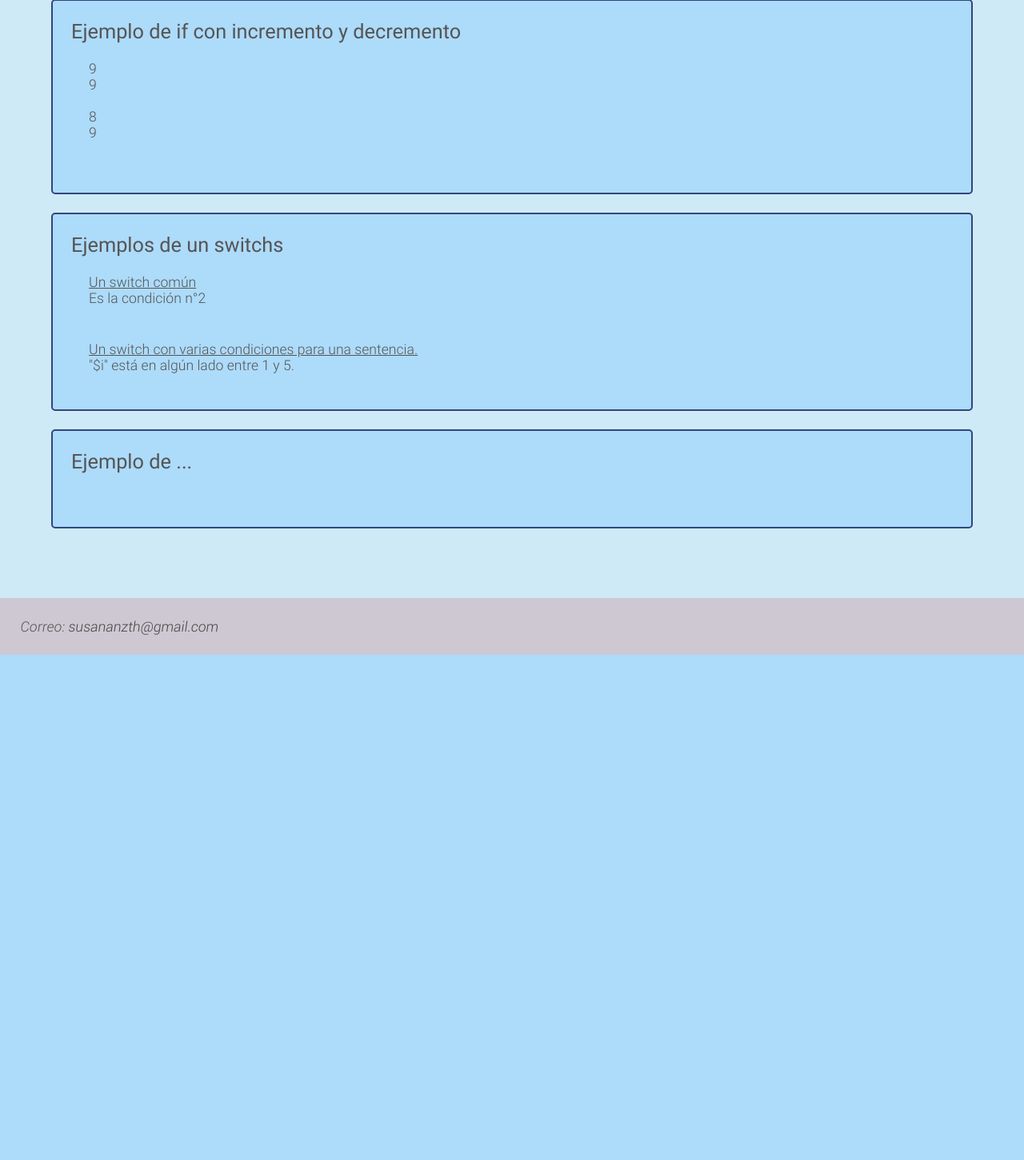
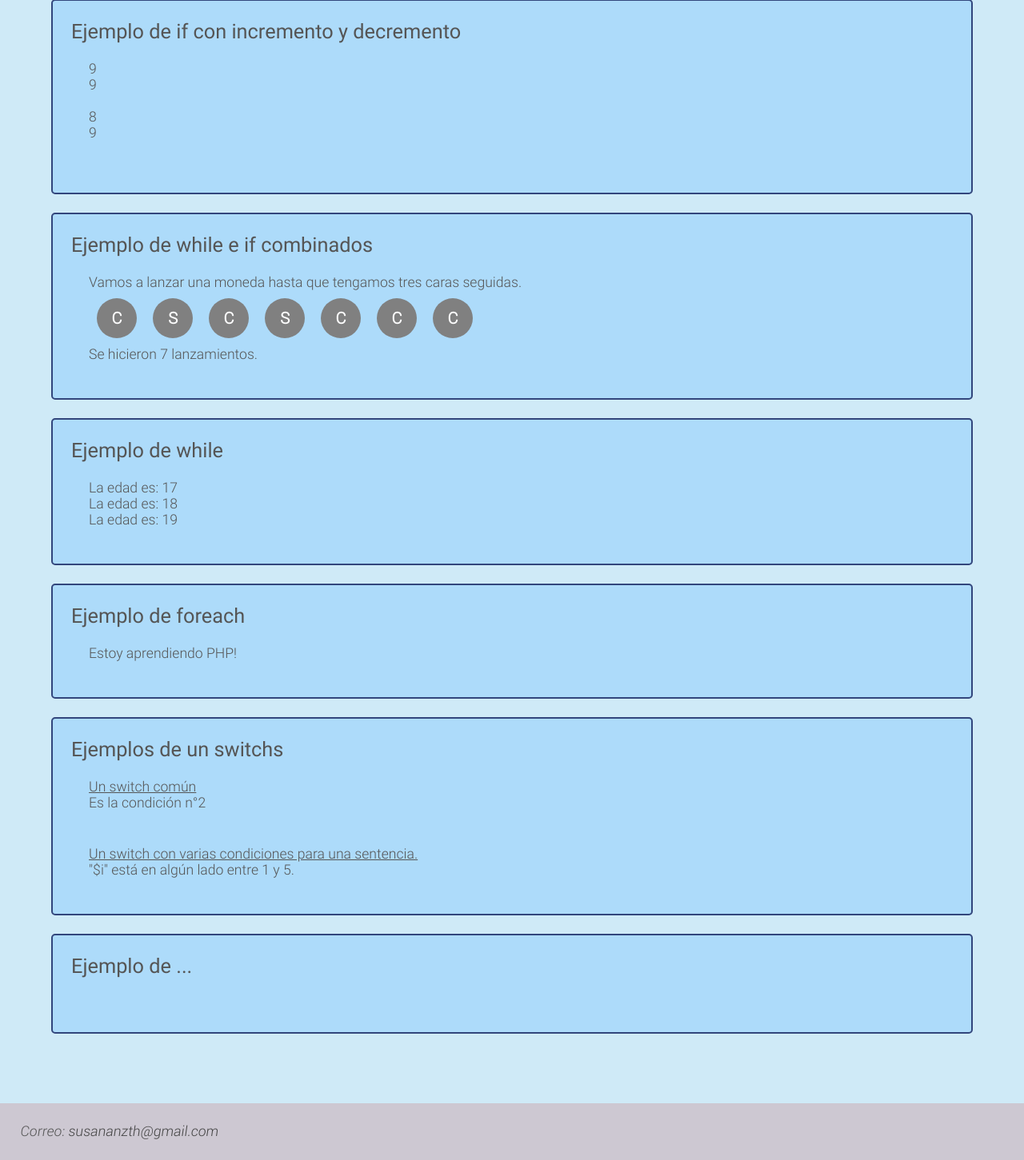
Before and after one commit to susananzth/MyGuide, a PHP site: page /php/php-flows.php in a window 1280 px wide. Shown: the part 1735-3186 px from the top of the page at 80% size. Before the commit the page ends 2554 px from the top, so only its background shows below. Run offline with PHP 8.4, Linux system fonts and the light colour scheme.

Commit message:
Añadiendo ejemplos de foreach, while y do-while

```diff
--- a/css/style.css
+++ b/css/style.css
@@ -148,6 +148,8 @@ a.btn:hover { box-shadow: 0px 4px 4px rgba(34,62,66,.5);
 /* TABLAS */
 table{ border-spacing: 0;}
 .combinate, .combinate > tbody> tr > td { border: 1px rgba(16, 119, 51, 0.81) solid;}
+.table { border: 1px rgba(50, 70, 124, 0.81) solid;}
+.table > tbody > tr > td{ border: 1px rgba(50, 70, 124, 0.81) solid; padding: 1%;}
 
 /* COLUMNS */
 .flex-container{display: -webkit-flex; display: flex; -webkit-flex-wrap: wrap;
@@ -211,3 +213,10 @@ input, textarea { border-radius: 10px; width: 80%;}
           -webkit-background-size: cover; -moz-background-size: cover;
           background-size: cover; -o-background-size: cover; height: 100%; width: 100%;}
 .title-center{ text-align: center; text-align: -webkit-center; padding: 20% 20% 5% 20%;}
+
+/* VARIOS */
+.coin {
+    height: 50px; width: 50px; border-radius: 25px; background-color: gray;
+    text-align: center; font-weight: bold; color: white;   margin: 10px;
+    display: inline-block; line-height: 50px; font-size: 20px;
+}
--- a/php/functions/functions-flows.php
+++ b/php/functions/functions-flows.php
@@ -113,6 +113,32 @@
         echo '<br/>';
     }
 
+    function exampleWhile(){
+        $edad = 17;
+        while ($edad < 20):
+            echo 'La edad es: ' . $edad . '<br>';
+            $edad = $edad + 1;
+        endwhile;
+    }
+
+    function exampleWhileIf() {
+        $conteoDeCaras = 0;
+        $conteoDeLanzamientos = 0;
+        while ($conteoDeCaras < 3) {
+            $lanzamientos = rand(0,1);
+            $conteoDeLanzamientos ++;
+            if ($lanzamientos){
+                $conteoDeCaras ++;
+                echo "<div class=\"coin\">C</div>";
+            }
+            else {
+                $conteoDeCaras = 0;
+                echo "<div class=\"coin\">S</div>";
+            }
+        }
+        echo "<p>Se hicieron {$conteoDeLanzamientos} lanzamientos.</p>";
+    }
+
     function exampleSwitchSimple(){
         $miNum = 2; // Declaro la variable.
         switch ($miNum) { //Detecta que valor está en la variable
@@ -153,6 +179,16 @@
         endswitch;//Y aquí se cierra la sintaxis alternativo.
     }
 
+    function exampleForeach(){
+        $oracion = array("Estoy ", "aprendiendo ", "PHP!");
+
+        foreach ($oracion as $palabra) {
+            echo $palabra;
+        }
+    }
+
+
+
 
 /**
  * Created by PhpStorm.
--- a/php/php-flows.php
+++ b/php/php-flows.php
@@ -61,6 +61,31 @@ include "functions/functions-flows.php";
             </div>
         </div>
         <div class="padd2 exam-php">
+            <h6>Ejemplo de while e if combinados</h6>
+            <div class="padd2">
+                <p>Vamos a lanzar una moneda hasta que tengamos tres caras seguidas.</p>
+                <?php
+                exampleWhileIf();
+                ?>
+            </div>
+        </div>
+        <div class="padd2 exam-php">
+            <h6>Ejemplo de while</h6>
+            <div class="padd2">
+                <?php
+                exampleWhile();
+                ?>
+            </div>
+        </div>
+        <div class="padd2 exam-php">
+            <h6>Ejemplo de foreach</h6>
+            <div class="padd2">
+                <?php
+                exampleForeach();
+                ?>
+            </div>
+        </div>
+        <div class="padd2 exam-php">
             <h6>Ejemplos de un switchs</h6>
             <div class="padd2">
                 <p><u>Un switch común</u></p>
```
Also changed, not shown: php-directory.php (+54 -1 lines), php/functions/functions-string.php (+14 -0 lines), php/php-string.php (+24 -1 lines).
